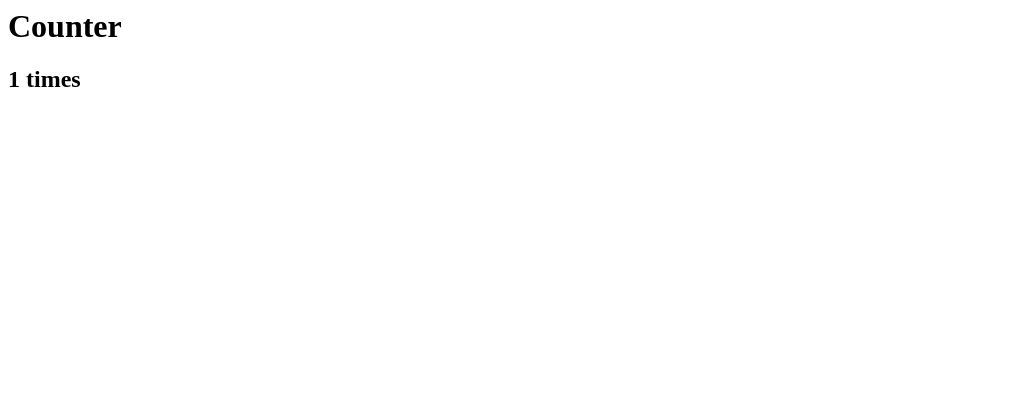
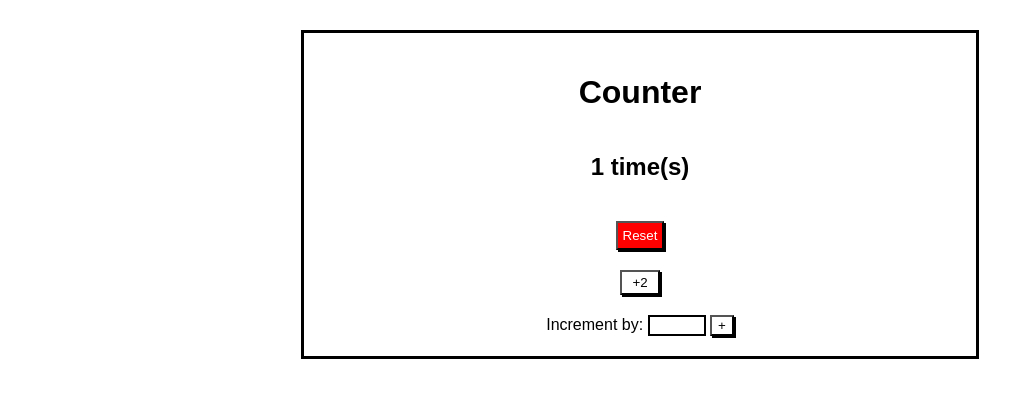
Before and after one commit to reinahandal/python_stack, a Django app: page / in a window 1280 px wide. Shown: the top 398 px of the page, without its empty margins (0-1033 px from the left). Run offline with Django 3.2, Linux system fonts and the light colour scheme.

Commit message:
working counter with all except the last bonus

```diff
--- /dev/null
+++ b/django/django_intro/counter/counter_app/static/style.css
@@ -0,0 +1,9 @@
+.container {
+    border: black solid 3px;
+    margin: 30px auto;
+    padding: 20px;
+    display: flex;
+    flex-direction: column;
+    align-items: center;
+    justify-content: center;
+}
--- a/django/django_intro/counter/counter_app/templates/index.html
+++ b/django/django_intro/counter/counter_app/templates/index.html
@@ -1,2 +1,64 @@
-<h1>Counter</h1>
-<h2>{{request.session.counter}} times</h2>
+<!DOCTYPE html>
+<html lang="en">
+<head>
+    <meta charset="UTF-8">
+    <meta http-equiv="X-UA-Compatible" content="IE=edge">
+    <meta name="viewport" content="width=device-width, initial-scale=1.0">
+    <title>Counter</title>
+    {% load static %}
+    <link rel="stylesheet" href="{% static 'style.css' %}">
+    <style>
+        .container {
+    border: black solid 3px;
+    margin: 30px auto;
+    padding: 20px;
+    display: flex;
+    flex-direction: column;
+    align-items: center;
+    width: 50%;
+    font-family: sans-serif;
+    }
+    form {
+        margin-top: 20px;
+    }
+    input[type=number] {
+        width: 50px;
+        border: 2px black solid;
+    }
+    button {
+        background-color: white;
+        color: black;
+        box-shadow: 2px 2px black;
+    }
+    #reset {
+        background-color: red;
+        color: white;
+        padding: 5px;
+    }
+    #plus-two {
+        padding: 3px 10px;
+    }
+    </style>
+</head>
+<body>
+    <div class="container">
+        <h1>Counter</h1>
+        <h2>{{request.session.counter}} time(s)</h2>
+        <form action="destroy_session/" method="post">
+            {% csrf_token %}
+            <button type="submit" id="reset">Reset</button>
+        </form>
+        <form action="add_two/" method="post">
+            {% csrf_token %}
+            <button type="submit" id="plus-two">+2</button>
+        </form>
+        <form action="custom/" method="post">
+            {% csrf_token %}
+            <label for="custom_number">Increment by: </label>
+            <input type="number" name="custom_number" id="custom_number">
+            <button type="submit">+</button>
+        </form>
+    </div>
+
+</body>
+</html>
--- a/django/django_intro/counter/counter_app/urls.py
+++ b/django/django_intro/counter/counter_app/urls.py
@@ -3,5 +3,7 @@ from . import views
 
 urlpatterns = [
     path('', views.index),
-    path('destroy_session/', views.destroy)
+    path('destroy_session/', views.destroy),
+    path('add_two/', views.add_two),
+    path('custom/', views.custom_number),
 ]
--- a/django/django_intro/counter/counter_app/views.py
+++ b/django/django_intro/counter/counter_app/views.py
@@ -1,9 +1,24 @@
-from django.shortcuts import render
+from django.shortcuts import render, redirect
 
 def index(request):
     counter = request.session.get('counter', 0)
     request.session['counter'] = counter + 1
+    print('this is counter 1: ' + str(counter))
     return render(request, 'index.html')
 def destroy(request):
     del request.session['counter']
-    return render(request,'index.html')
+    # del request.session['temp']
+    return redirect('/')
+def add_two(request):
+    counter2 = request.session.get('counter', 0)
+    request.session['counter'] = counter2 + 1
+    print('this is counter 2: ' + str(counter2))
+    # temp = request.session.get('temp', 2)
+    # request.session['temp'] = temp + 2
+    # print('this is temp: ' + str(temp))
+    return redirect('/')
+def custom_number(request):
+    counter3 = request.session.get('counter', 0)
+    custom_number = int(request.POST['custom_number'])
+    request.session['counter'] = counter3 + custom_number  - 1
+    return redirect('/')
```
Also changed, not shown: django/django_intro/counter/db.sqlite3.
